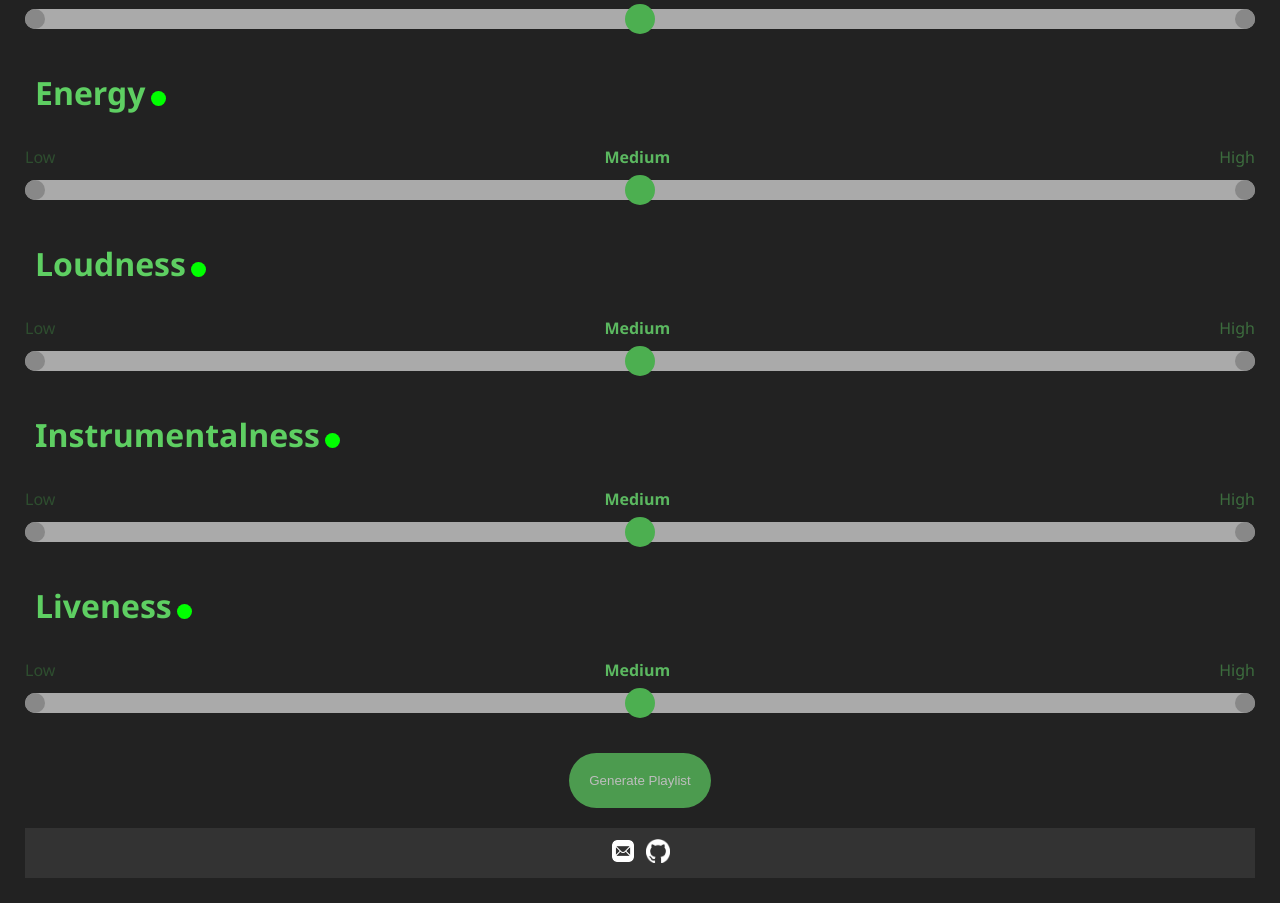
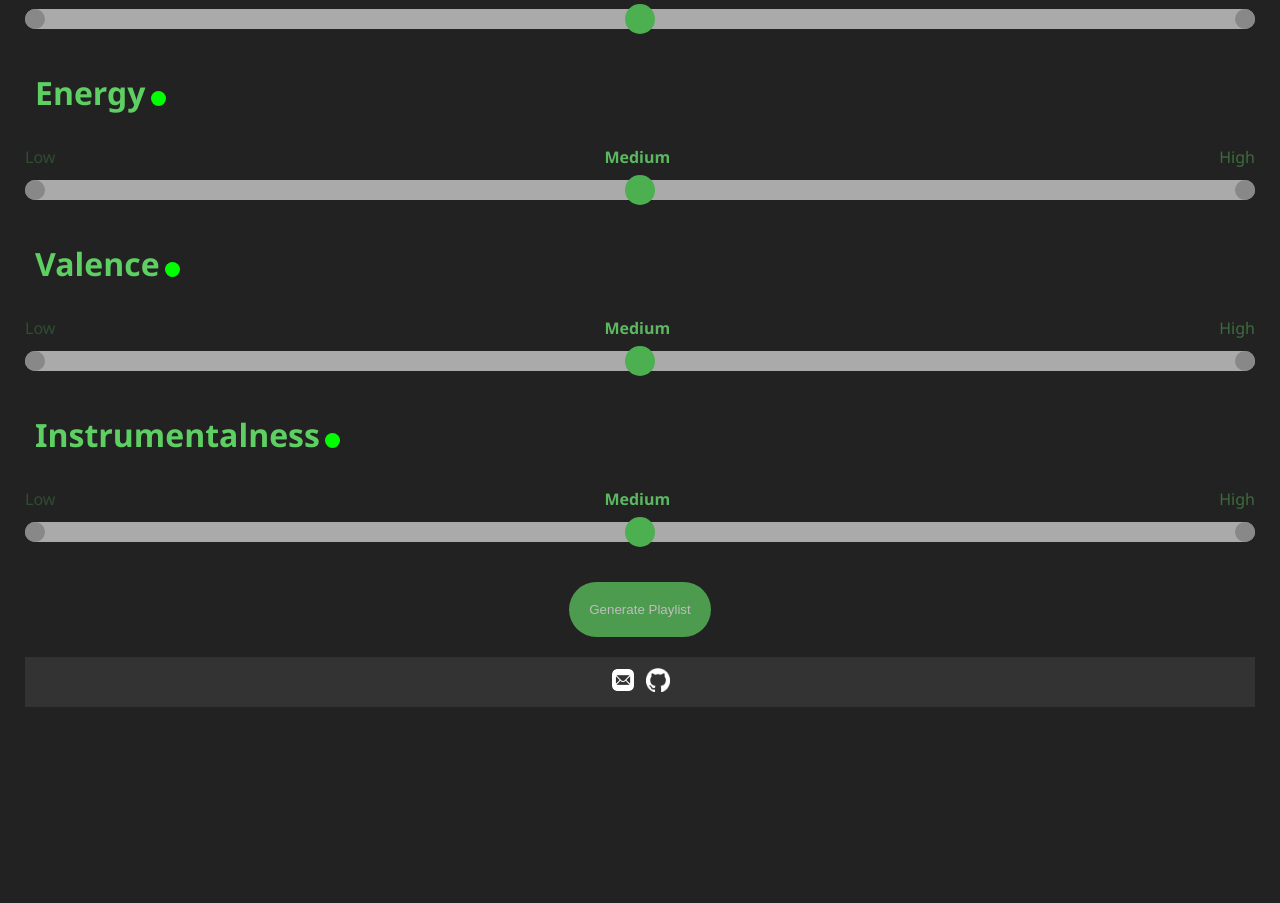
Before and after one commit to victoriab027/Creatify, a Django app: page /base/ in a window 1280 px wide. Shown: the part 1145-2048 px from the top of the page. After the commit the page ends 1852 px from the top, so only its background shows below. Run offline with Django 4.2, Linux system fonts and the light colour scheme; some libraries are stand-ins or nearby versions.

Commit message:
dynamic slider name and desc

```diff
--- a/web_dev/creatify/creatify_app/templates/creatify_app/main.html
+++ b/web_dev/creatify/creatify_app/templates/creatify_app/main.html
@@ -23,23 +23,23 @@
   </table>
 </div>
 {% for slider in sliders %}
-    <h3 class="slider-name">{{slider}}</h3>
-        <div class="tooltip"><input type="checkbox" class="custom-checkbox" id="{{slider}}" checked>
-          <span class="tooltiptext">Enable/Disable {{slider}}</span>
+    <h3 class="slider-name">{{slider.name}}</h3>
+        <div class="tooltip"><input type="checkbox" class="custom-checkbox" id="{{slider.name}}" checked>
+          <span class="tooltiptext">Enable/Disable {{slider.name}}</span>
         </div>
-    <div class="slider-description" id="desc-{{slider}}" style="display:none;">Description of the {{slider}} slider</div>
+    <div class="slider-description" id="desc-{{slider.name}}" style="display:none;">{{slider.desc}}</div>
         {% comment %} <div class='subtext'>Learn More</div>{% endcomment %}<br>
-        <div class="slider-wrapper" id="slider-{{slider}}" >
+        <div class="slider-wrapper" id="slider-{{slider.name}}" >
             <div class="labels">
-              <span class="low" id="low-{{slider}}">Low</span>
-              <span class="medium" id="medium-{{slider}}">Medium</span>
-              <span class="high" id="high-{{slider}}">High</span>
+              <span class="low" id="low-{{slider.name}}">Low</span>
+              <span class="medium" id="medium-{{slider.name}}">Medium</span>
+              <span class="high" id="high-{{slider.name}}">High</span>
             </div>
             <input type="range" min="1" max="3" value="2" class="slider" id="slider-input-{{slider}}">
             <div class="slider-dots">
-                <span id="1 {{slider}}" class="dot"></span>
-                <span id="2 {{slider}}" class="dot"></span>
-                <span id="3 {{slider}}" class="dot"></span>
+                <span id="1 {{slider.name}}" class="dot"></span>
+                <span id="2 {{slider.name}}" class="dot"></span>
+                <span id="3 {{slider.name}}" class="dot"></span>
             </div>
         </div>
 {% endfor %}
--- a/web_dev/creatify/creatify_app/views.py
+++ b/web_dev/creatify/creatify_app/views.py
@@ -7,7 +7,24 @@ from .running import generate_playlist
 # run notebook 6
 #rendering base page view
 def baserender(request):
-    sliders = ['Danceability', 'Energy', 'Loudness', 'Instrumentalness', 'Liveness']
+    sliders = [
+  {
+    "name": "Danceability",
+    "desc": "Danceability measures how suitable for dancing and is based on musical elements such as tempo, rhythm stability, beat and regularity.",
+  },
+  {
+    "name": "Energy",
+    "desc": "Energy measures the intensity and activity based on loudness, timbre, and other factors."
+  },
+  {
+    "name": "Valence",
+    "desc": "Valence is the positivity of the song i.e. happier songs have higher valence"
+  },
+  {
+    "name": "Instrumentalness",
+    "desc": "Instrumentalness measures how much of the song is predominated with vocals or instruments"
+  }
+]
     genres = ['acoustic', 'afrobeat', 'alt-rock', 'alternative', 'ambient', 'anime', 'black-metal', 'bluegrass', 'blues', 'bossanova', 'brazil', 'breakbeat', 'british', 'cantopop', 'chicago-house', 'children', 'chill', 'classical', 'club', 'comedy', 'country', 'dance', 'dancehall', 'death-metal', 'deep-house', 'detroit-techno', 'disco', 'disney', 'drum-and-bass', 'dub', 'dubstep', 'edm', 'electro', 'electronic', 'emo', 'folk', 'forro', 'french', 'funk', 'garage', 'german', 'gospel', 'goth', 'grindcore', 'groove', 'grunge', 'guitar', 'happy', 'hard-rock', 'hardcore', 'hardstyle', 'heavy-metal', 'hip-hop', 'holidays', 'honky-tonk', 'house', 'idm', 'indian', 'indie', 'indie-pop', 'industrial', 'iranian', 'j-dance', 'j-idol', 'j-pop', 'j-rock', 'jazz', 'k-pop', 'kids', 'latin', 'latino', 'malay', 'mandopop', 'metal', 'metal-misc', 'metalcore', 'minimal-techno', 'movies', 'mpb', 'new-age', 'new-release', 'opera', 'pagode', 'party', 'philippines-opm', 'piano', 'pop', 'pop-film', 'post-dubstep', 'power-pop', 'progressive-house', 'psych-rock', 'punk', 'punk-rock', 'r-n-b', 'rainy-day', 'reggae', 'reggaeton', 'road-trip', 'rock', 'rock-n-roll', 'rockabilly', 'romance', 'sad', 'salsa', 'samba', 'sertanejo', 'show-tunes', 'singer-songwriter', 'ska', 'sleep', 'songwriter', 'soul', 'soundtracks', 'spanish', 'study', 'summer', 'swedish', 'synth-pop', 'tango', 'techno', 'trance', 'trip-hop', 'turkish', 'work-out', 'world-music']
     return render(request, 'creatify_app/main.html', {'genres':genres, 'sliders':sliders})
 # results page view
```
